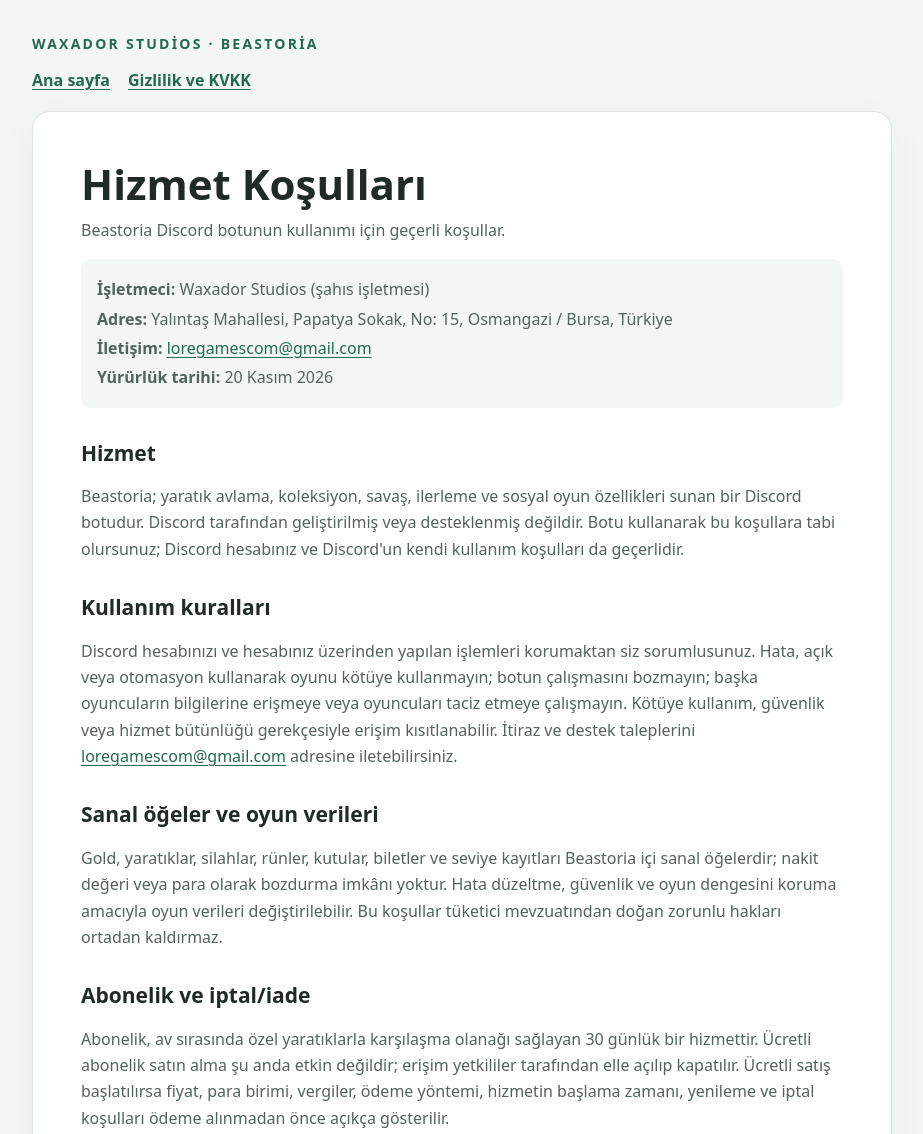
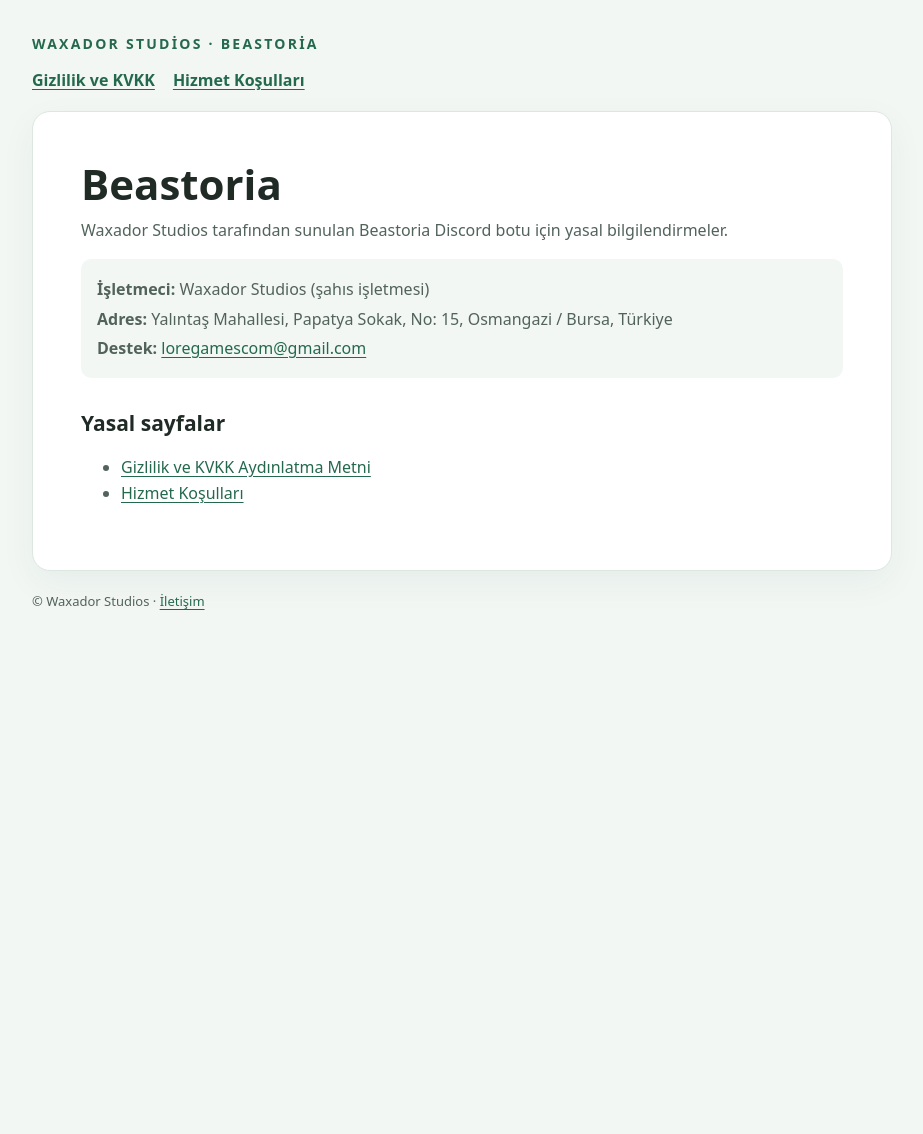
Before and after one commit to wauraeldev/beastoria-legal-site, a plain HTML site: page index.html in a window 1280 px wide. Shown: the top 1134 px of the page, without its empty margins (178-1101 px from the left). After the commit the page ends 800 px from the top, so only its background shows below. Drawn offline with Linux system fonts and the light colour scheme.

Commit message:
Fix legal site home page

```diff
--- a/index.html
+++ b/index.html
@@ -1,48 +1,4 @@
 <!doctype html>
-<html lang="tr">
-<head>
-  <meta charset="utf-8">
-  <meta name="viewport" content="width=device-width, initial-scale=1">
-  <title>Hizmet Koşulları · Beastoria</title>
-  <link rel="stylesheet" href="../style.css">
-</head>
-<body>
-  <header>
-    <div class="brand">Waxador Studios · Beastoria</div>
-    <nav aria-label="Yasal sayfalar"><a href="../">Ana sayfa</a><a href="../privacy-policy/">Gizlilik ve KVKK</a></nav>
-  </header>
-  <main>
-    <h1>Hizmet Koşulları</h1>
-    <p class="subtitle">Beastoria Discord botunun kullanımı için geçerli koşullar.</p>
-    <div class="meta">
-      <p><strong>İşletmeci:</strong> Waxador Studios (şahıs işletmesi)</p>
-      <p><strong>Adres:</strong> Yalıntaş Mahallesi, Papatya Sokak, No: 15, Osmangazi / Bursa, Türkiye</p>
-      <p><strong>İletişim:</strong> <a href="mailto:loregamescom@gmail.com">loregamescom@gmail.com</a></p>
-      <p><strong>Yürürlük tarihi:</strong> 20 Kasım 2026</p>
-    </div>
-
-    <h2>Hizmet</h2>
-    <p>Beastoria; yaratık avlama, koleksiyon, savaş, ilerleme ve sosyal oyun özellikleri sunan bir Discord botudur. Discord tarafından geliştirilmiş veya desteklenmiş değildir. Botu kullanarak bu koşullara tabi olursunuz; Discord hesabınız ve Discord'un kendi kullanım koşulları da geçerlidir.</p>
-
-    <h2>Kullanım kuralları</h2>
-    <p>Discord hesabınızı ve hesabınız üzerinden yapılan işlemleri korumaktan siz sorumlusunuz. Hata, açık veya otomasyon kullanarak oyunu kötüye kullanmayın; botun çalışmasını bozmayın; başka oyuncuların bilgilerine erişmeye veya oyuncuları taciz etmeye çalışmayın. Kötüye kullanım, güvenlik veya hizmet bütünlüğü gerekçesiyle erişim kısıtlanabilir. İtiraz ve destek taleplerini <a href="mailto:loregamescom@gmail.com">loregamescom@gmail.com</a> adresine iletebilirsiniz.</p>
-
-    <h2>Sanal öğeler ve oyun verileri</h2>
-    <p>Gold, yaratıklar, silahlar, rünler, kutular, biletler ve seviye kayıtları Beastoria içi sanal öğelerdir; nakit değeri veya para olarak bozdurma imkânı yoktur. Hata düzeltme, güvenlik ve oyun dengesini koruma amacıyla oyun verileri değiştirilebilir. Bu koşullar tüketici mevzuatından doğan zorunlu hakları ortadan kaldırmaz.</p>
-
-    <h2>Abonelik ve iptal/iade</h2>
-    <p>Abonelik, av sırasında özel yaratıklarla karşılaşma olanağı sağlayan 30 günlük bir hizmettir. Ücretli abonelik satın alma şu anda etkin değildir; erişim yetkililer tarafından elle açılıp kapatılır. Ücretli satış başlatılırsa fiyat, para birimi, vergiler, ödeme yöntemi, hizmetin başlama zamanı, yenileme ve iptal koşulları ödeme alınmadan önce açıkça gösterilir.</p>
-    <p>Ücretli satış açıldığında Waxador Studios, satın alma tarihinden itibaren 7 gün içinde iletilen iptal/iade taleplerini ek bir politika olarak kabul eder. Bu ek politika, yürürlükteki mevzuatın sağladığı zorunlu cayma, iptal ve iade haklarını daraltmaz. Dijital hizmetlere ilişkin istisnalar ve hizmetin başlamasına dair şartlar yürürlükteki mevzuata göre değerlendirilir. Talepler için <a href="mailto:loregamescom@gmail.com">loregamescom@gmail.com</a> adresine yazın.</p>
-
-    <h2>Hizmetin kullanılabilirliği ve değişiklikler</h2>
-    <p>Bakım, teknik arıza veya Discord kaynaklı kesintiler yaşanabilir; kesintisiz erişim garanti edilmez. Özellikler ve oyun dengesi güncellenebilir. Hizmet sonlandırılırsa kullanılabilir iletişim kanallarından duyuru yapılır.</p>
-
-    <h2>Gizlilik</h2>
-    <p>Kişisel verilerin işlenmesi <a href="../privacy-policy/">Gizlilik ve KVKK Aydınlatma Metni</a> içinde açıklanır. Gizlilik başvuruları için <a href="mailto:loregamescom@gmail.com">loregamescom@gmail.com</a> adresine yazabilirsiniz.</p>
-
-    <h2>Uygulanacak haklar ve iletişim</h2>
-    <p>Bu koşullar, tüketicilerin yürürlükteki zorunlu yasal haklarını sınırlamaz. İletişim: Waxador Studios, Yalıntaş Mahallesi, Papatya Sokak, No: 15, Osmangazi / Bursa, Türkiye; <a href="mailto:loregamescom@gmail.com">loregamescom@gmail.com</a>.</p>
-  </main>
-  <footer>© Waxador Studios · <a href="../privacy-policy/">Gizlilik ve KVKK</a></footer>
-</body>
-</html>
+<html lang="tr"><head><meta charset="utf-8"><meta name="viewport" content="width=device-width, initial-scale=1"><title>Beastoria · Yasal Bilgiler</title><link rel="stylesheet" href="style.css"></head><body>
+<header><div class="brand">Waxador Studios · Beastoria</div><nav aria-label="Yasal sayfalar"><a href="privacy-policy/">Gizlilik ve KVKK</a><a href="terms/">Hizmet Koşulları</a></nav></header>
+<main><h1>Beastoria</h1><p class="subtitle">Waxador Studios tarafından sunulan Beastoria Discord botu için yasal bilgilendirmeler.</p><div class="meta"><p><strong>İşletmeci:</strong> Waxador Studios (şahıs işletmesi)</p><p><strong>Adres:</strong> Yalıntaş Mahallesi, Papatya Sokak, No: 15, Osmangazi / Bursa, Türkiye</p><p><strong>Destek:</strong> <a href="mailto:loregamescom@gmail.com">loregamescom@gmail.com</a></p></div><h2>Yasal sayfalar</h2><ul><li><a href="privacy-policy/">Gizlilik ve KVKK Aydınlatma Metni</a></li><li><a href="terms/">Hizmet Koşulları</a></li></ul></main><footer>© Waxador Studios · <a href="mailto:loregamescom@gmail.com">İletişim</a></footer></body></html>
```
